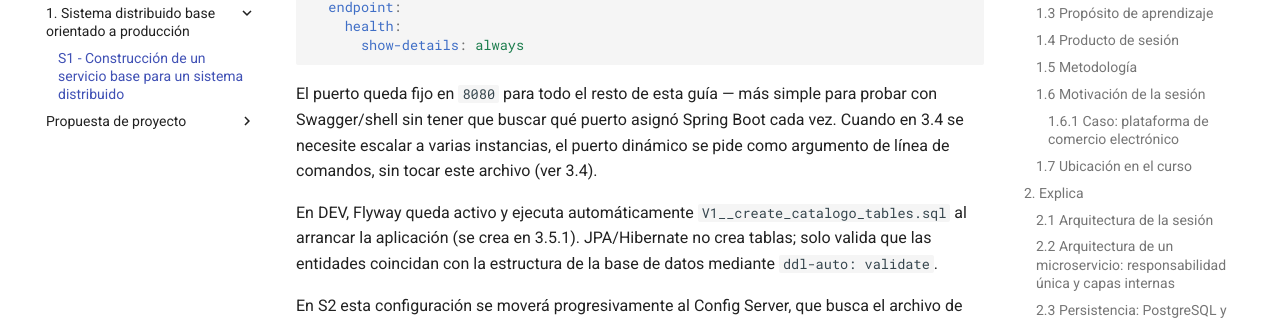
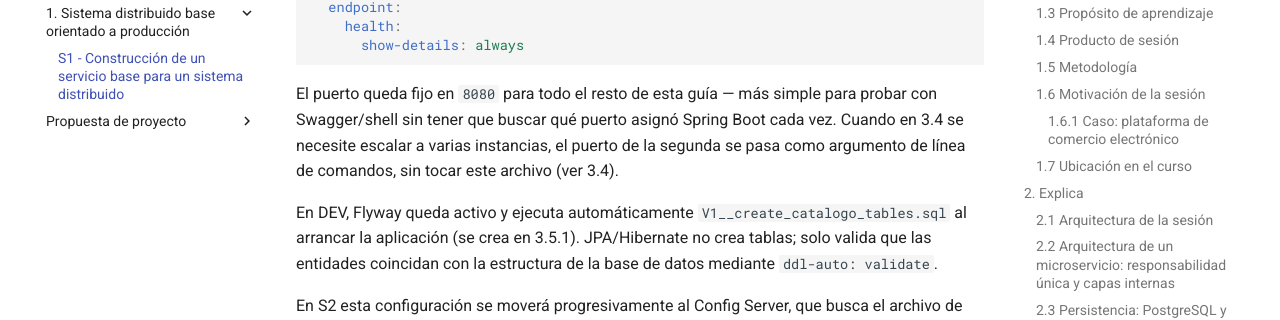
Before and after one commit to rbn-69-cod/pagatu, an MkDocs documentation site: the page built from docs/sesiones/S01_Construccion_Servicio_Base.md, in a window 1280 px wide and 900 px high, scrolled down 20320 px. Shown: the part 176-496 px from the top of the window. Built offline with MkDocs 1.6.1 and Material for MkDocs 9.7.7, drawn with Linux system fonts in a browser that asks for light colours; comment, search, counter and statistics services are not loaded.

Commit message:
first commit

````diff
--- a/docs/sesiones/S01_Construccion_Servicio_Base.md
+++ b/docs/sesiones/S01_Construccion_Servicio_Base.md
@@ -616,7 +616,7 @@ management:
       show-details: always
 ```
 
-El puerto queda fijo en `8080` para todo el resto de esta guía — más simple para probar con Swagger/shell sin tener que buscar qué puerto asignó Spring Boot cada vez. Cuando en 3.4 se necesite escalar a varias instancias, el puerto dinámico se pide como argumento de línea de comandos, sin tocar este archivo (ver 3.4).
+El puerto queda fijo en `8080` para todo el resto de esta guía — más simple para probar con Swagger/shell sin tener que buscar qué puerto asignó Spring Boot cada vez. Cuando en 3.4 se necesite escalar a varias instancias, el puerto de la segunda se pasa como argumento de línea de comandos, sin tocar este archivo (ver 3.4).
 
 En DEV, Flyway queda activo y ejecuta automáticamente `V1__create_catalogo_tables.sql` al arrancar la aplicación (se crea en 3.5.1). JPA/Hibernate no crea tablas; solo valida que las entidades coincidan con la estructura de la base de datos mediante `ddl-auto: validate`.
 
````
